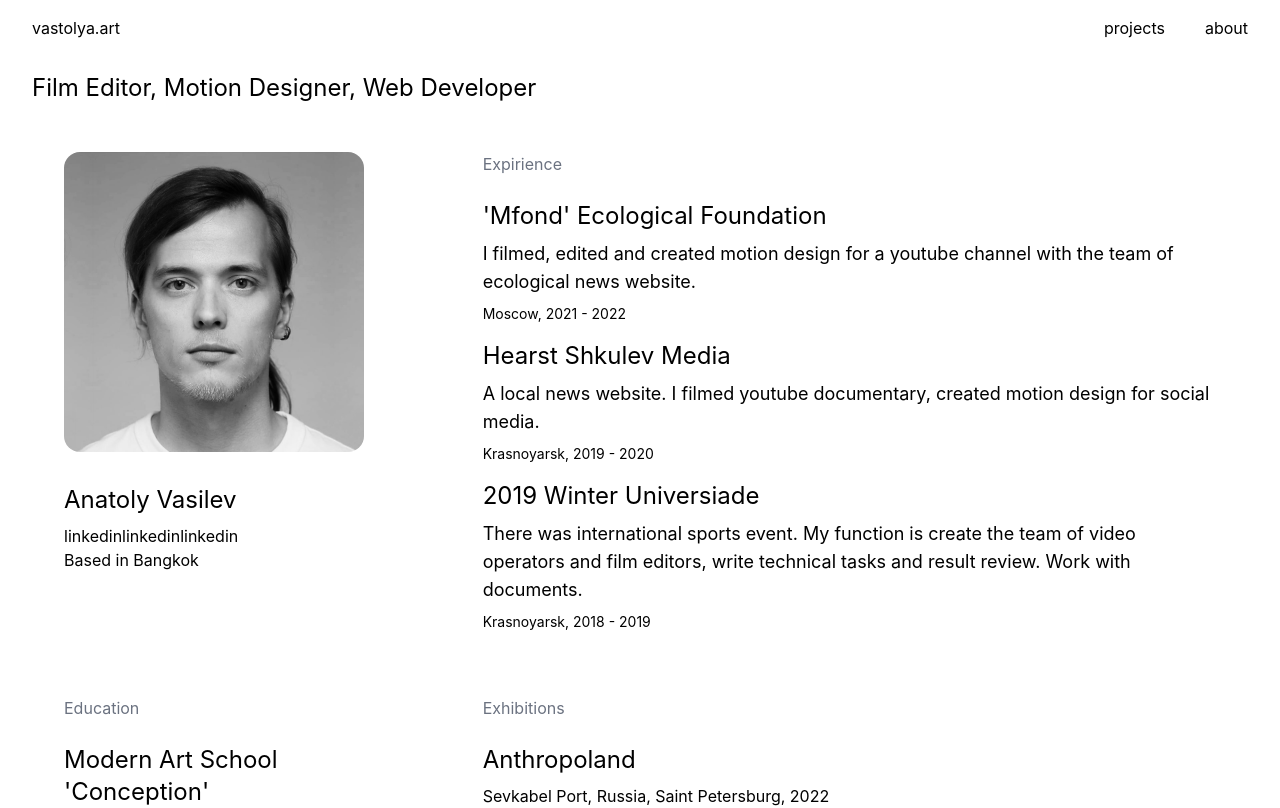
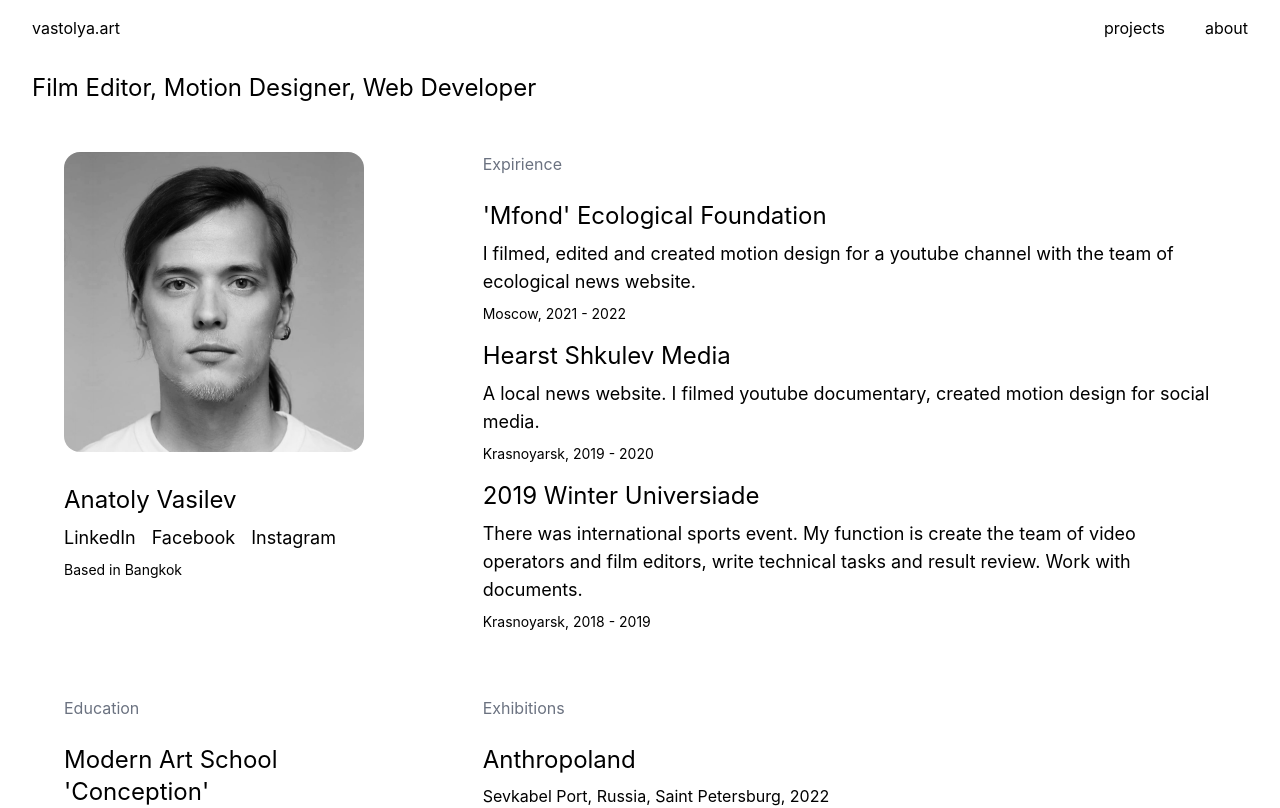
Before and after one commit to vastolya/vastolya.art, a React (Create React App) app: page /about in a window 1280 px wide. Shown: the top 808 px of the page. Built offline with nearby package versions, Linux system fonts and the light colour scheme.

Commit message:
social links added

```diff
--- a/package.json
+++ b/package.json
@@ -2,6 +2,7 @@
   "name": "vastolya.art",
   "version": "0.1.0",
   "private": true,
+  "homepage": "https://vastolya.github.io/",
   "dependencies": {
     "lodash": "^4.17.21",
     "react": "^18.2.0",
@@ -19,7 +20,9 @@
     "start": "react-scripts start",
     "build": "react-scripts build",
     "test": "react-scripts test",
-    "eject": "react-scripts eject"
+    "eject": "react-scripts eject",
+    "predeploy": "yarn run build",
+    "deploy": "gh-pages -d build"
   },
   "eslintConfig": {
     "extends": [
@@ -41,6 +44,7 @@
   },
   "devDependencies": {
     "autoprefixer": "^10.4.12",
+    "gh-pages": "^4.0.0",
     "postcss": "^8.4.17",
     "tailwindcss": "^3.1.8"
   }
--- a/src/components/About.js
+++ b/src/components/About.js
@@ -138,10 +138,28 @@ const Cv = () => {
           </div>
           <div className="py-4 px-8">
             <div className="text-lg md:text-2xl pb-2">Anatoly Vasilev</div>
-            <div className="flex">
-              <div>linkedin</div><div>linkedin</div><div>linkedin</div>
+            <div className="flex gap-4">
+            <a
+                href="https://www.linkedin.com/in/anatoly-vasilev-522649238/"
+                target="blank"
+                className="no-underline hover:underline text-base md:text-lg pb-2"
+              >
+                LinkedIn
+              </a><a
+                href="https://web.facebook.com/profile.php?id=100001149416568"
+                target="blank"
+                className="no-underline hover:underline text-base md:text-lg pb-2"
+              >
+                Facebook
+              </a><a
+                href="https://www.instagram.com/vastolya/"
+                target="blank"
+                className="no-underline hover:underline text-base md:text-lg pb-2"
+              >
+                Instagram
+              </a>
             </div>
-            <div>Based in Bangkok</div>
+            <div className="text-xs md:text-sm">Based in Bangkok</div>
           </div>
         </div>
         <div className="md:col-span-2">
```
Also changed, not shown: 1 other file (tests, documents, lock files or other folders).
